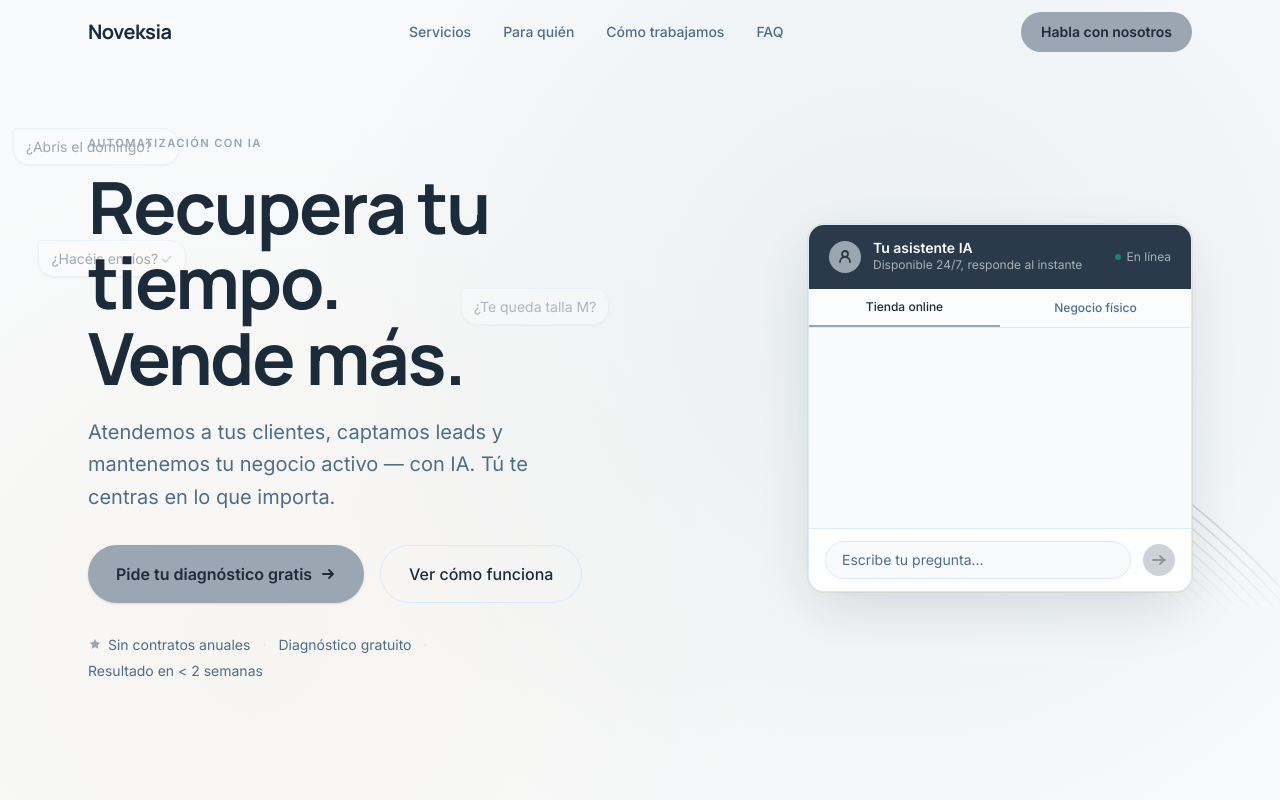
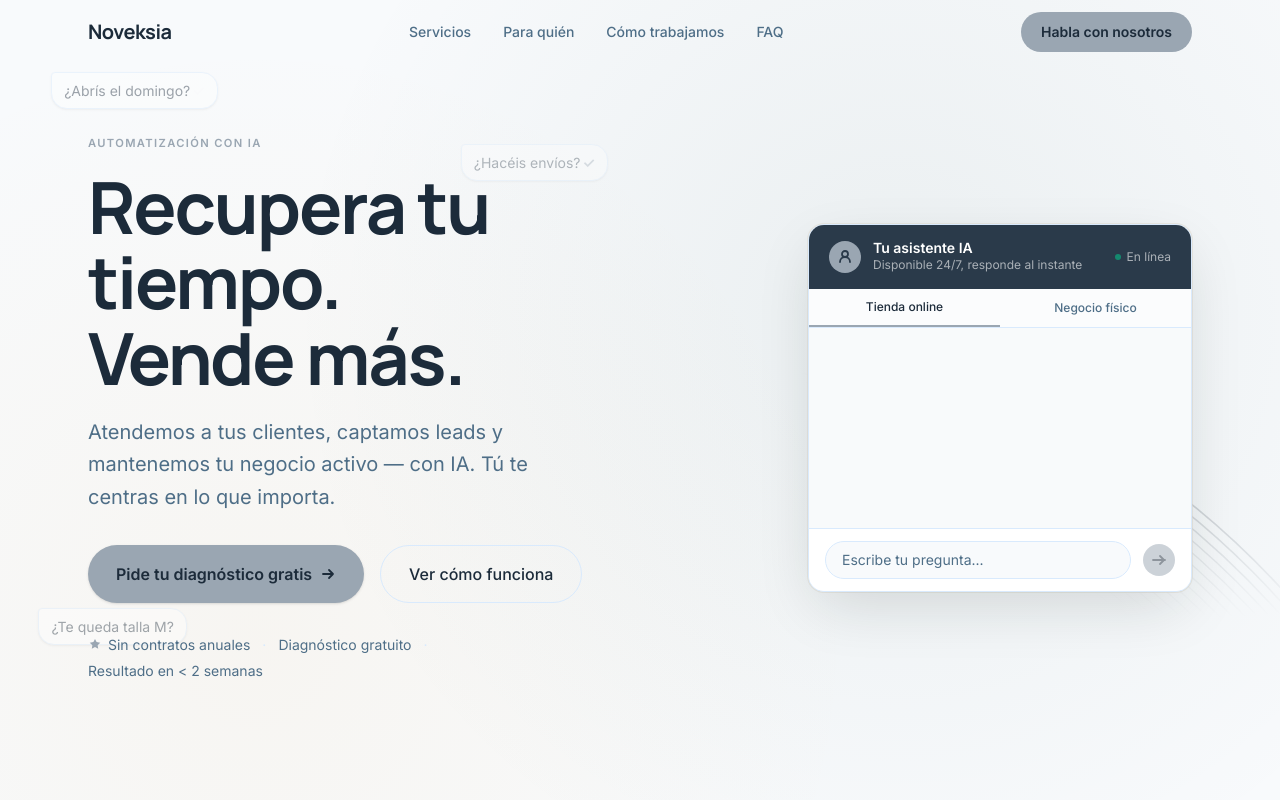
Before and after one commit to Noveksia/Noveksia-WebSite, a Next.js app: page / in a window 1280 px wide. Shown: the top 800 px of the page. Built offline with nearby package versions, Linux system fonts and the light colour scheme.

Commit message:
reposition floating messages to frame headline without overlapping

```diff
--- a/components/FloatingMessages.tsx
+++ b/components/FloatingMessages.tsx
@@ -5,18 +5,23 @@ import { AnimatePresence, motion, useReducedMotion } from "framer-motion";
 
 // Positions relative to the hero section (inset-0 overlay).
 // opacity: how faded each slot is — lower = more background.
-// All positions clustered around the hero headline (left column, mid-upper area)
+// Positions frame the headline block without overlapping it.
+// Title occupies roughly top 28–70%, left 5–44% — kept clear.
 const POSITIONS = [
-  { top: "16%",  left: "1%",  opacity: 0.40 },
-  { top: "22%",  left: "28%", opacity: 0.33 },
-  { top: "30%",  left: "3%",  opacity: 0.38 },
-  { top: "36%",  left: "36%", opacity: 0.30 },
-  { top: "44%",  left: "8%",  opacity: 0.42 },
-  { top: "50%",  left: "32%", opacity: 0.32 },
-  { top: "57%",  left: "2%",  opacity: 0.36 },
-  { top: "62%",  left: "22%", opacity: 0.30 },
-  { top: "24%",  left: "14%", opacity: 0.28 },
-  { top: "48%",  left: "18%", opacity: 0.35 },
+  // — Above the copy —
+  { top: "9%",   left: "4%",  opacity: 0.42 },
+  { top: "13%",  left: "22%", opacity: 0.36 },
+  { top: "18%",  left: "36%", opacity: 0.32 },
+  // — Below the copy (after CTAs + trust strip) —
+  { top: "76%",  left: "3%",  opacity: 0.40 },
+  { top: "81%",  left: "20%", opacity: 0.34 },
+  { top: "86%",  left: "10%", opacity: 0.38 },
+  // — Right edge of left column (gap between columns) —
+  { top: "30%",  left: "45%", opacity: 0.30 },
+  { top: "48%",  left: "46%", opacity: 0.28 },
+  { top: "63%",  left: "44%", opacity: 0.32 },
+  // — Far left strip —
+  { top: "40%",  left: "0%",  opacity: 0.30 },
 ] as const;
 
 const MAX_BUBBLES = 6;
```
